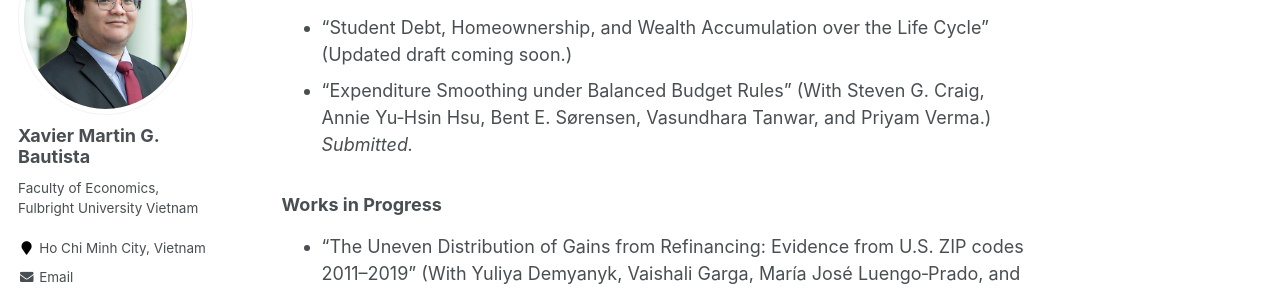
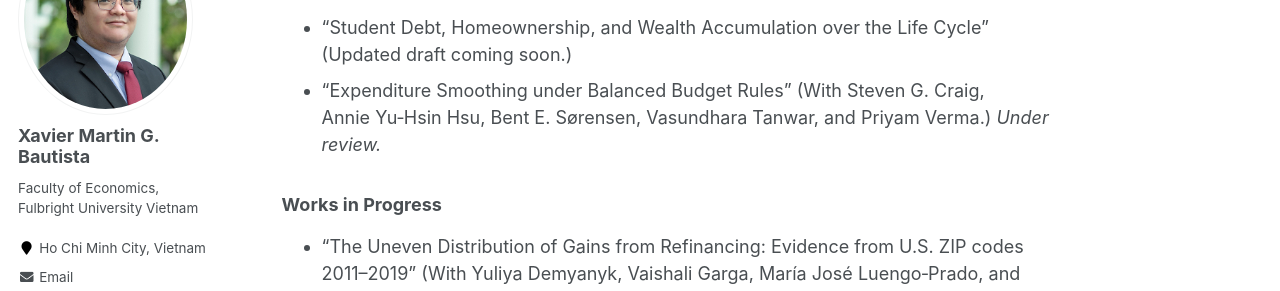
Before and after one commit to xmgbautista/xmgbautista.github.io, a Jekyll site: the page built from _pages/research.md, in a window 1280 px wide and 940 px high. Shown: the part 194-485 px from the top of the window. Built offline with Jekyll 4.4.1, drawn with Linux system fonts in a browser that asks for light colours.

Commit message:
Update research.md

```diff
--- a/_pages/research.md
+++ b/_pages/research.md
@@ -8,7 +8,7 @@
 ### Working Papers
 
 * "Student Debt, Homeownership, and Wealth Accumulation over the Life Cycle" (Updated draft coming soon.) <br>
-* "Expenditure Smoothing under Balanced Budget Rules" (With Steven&nbsp;G.&nbsp;Craig, Annie&nbsp;Yu&#8209;Hsin&nbsp;Hsu, Bent&nbsp;E.&nbsp;S&oslash;rensen, Vasundhara&nbsp;Tanwar, and Priyam&nbsp;Verma.) *Submitted.* <br>
+* "Expenditure Smoothing under Balanced Budget Rules" (With Steven&nbsp;G.&nbsp;Craig, Annie&nbsp;Yu&#8209;Hsin&nbsp;Hsu, Bent&nbsp;E.&nbsp;S&oslash;rensen, Vasundhara&nbsp;Tanwar, and Priyam&nbsp;Verma.) *Under review.* <br>
 
 ### Works in Progress
 
```
